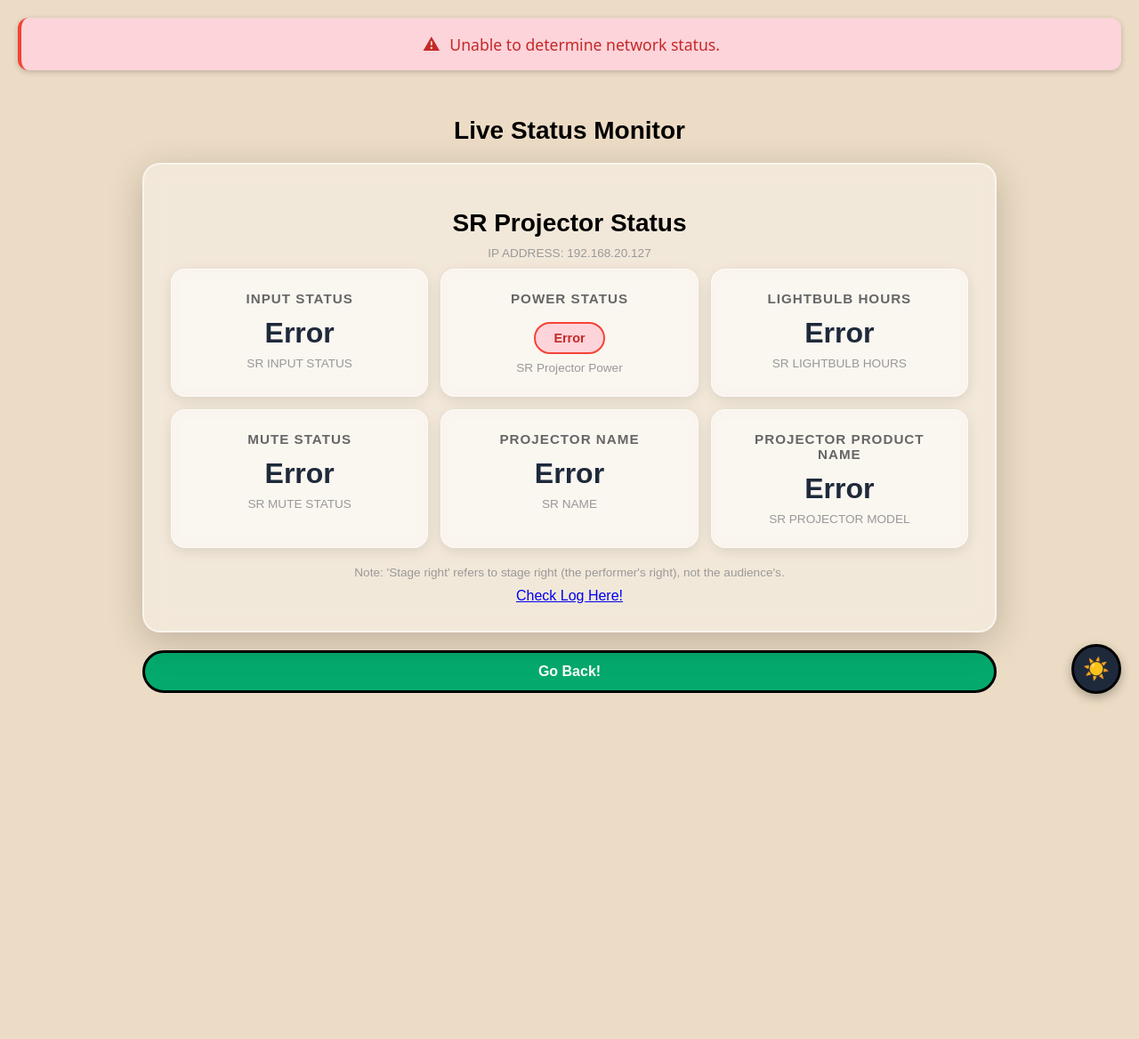
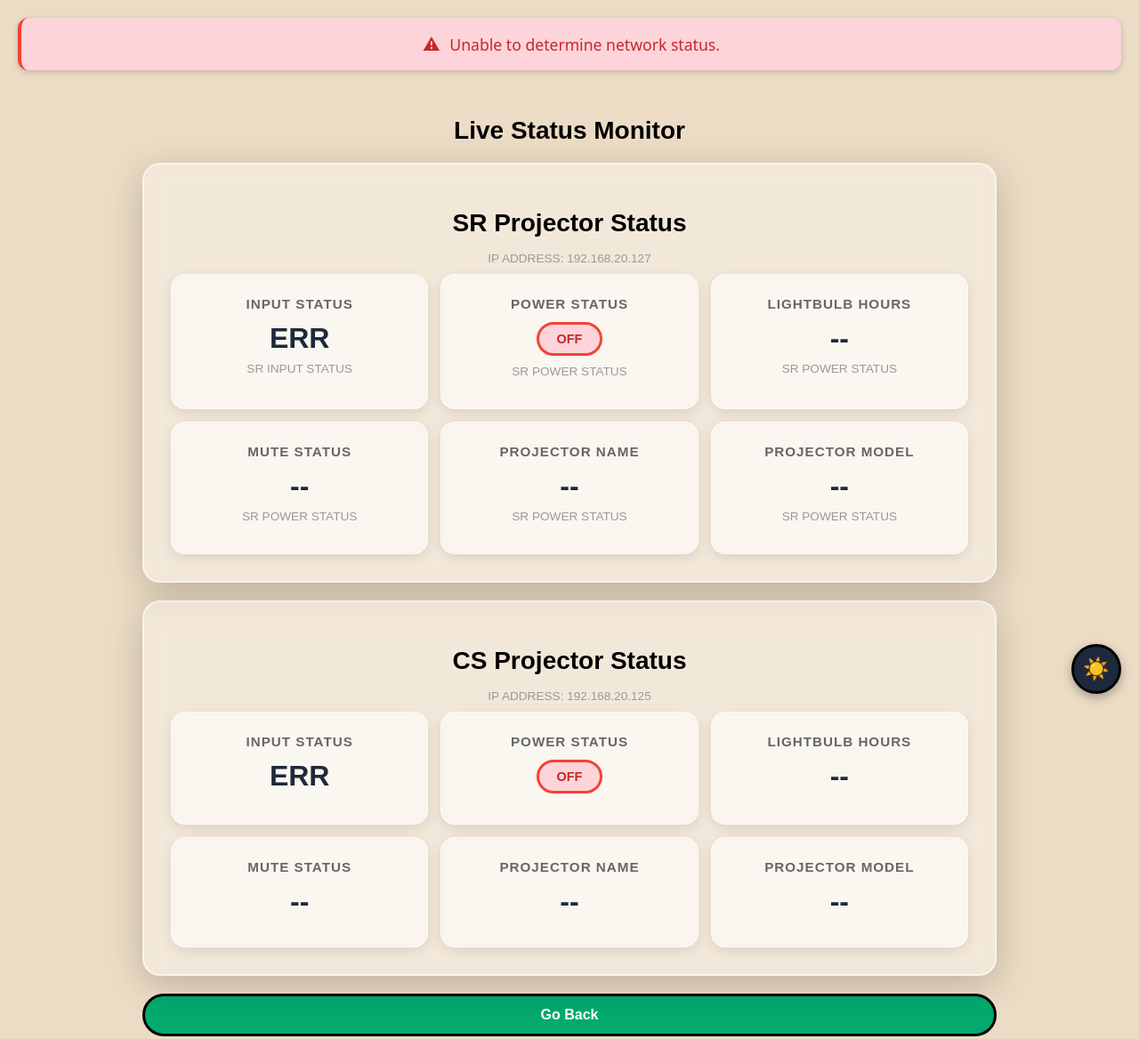
Before and after one commit to coleby41/PVMC-Video-Dashboard, a plain HTML site: page testing.html in a window 1280 px wide. Shown: the whole page at 89% size. Before the commit the page ends 840 px from the top, so only its background shows below. Drawn offline with Linux system fonts and the light colour scheme; no server answers.

Commit message:
Projector Update

```diff
--- a/scripts/projectors/cs-projector.js
+++ b/scripts/projectors/cs-projector.js
@@ -0,0 +1,58 @@
+const CS_BASE_URL = 'http://192.168.20.100:8000/api/variable/CS_Projector';
+
+const CS_VARIABLES = {
+    powerState: 'powerState',
+    muteState: 'muteState',
+    projectorInput: 'projectorInput',
+    projectorName: 'projectorName',
+    lamp1Hrs: 'lamp1Hrs',
+    projectorModel: 'projectorModel'
+};
+
+async function fetchCSCompanionData() {
+    try {
+        const [
+            powerState,
+            muteState,
+            projectorInput,
+            projectorName,
+            lamp1Hrs,
+            projectorModel
+        ] = await Promise.all([
+            fetch(`${CS_BASE_URL}/${CS_VARIABLES.powerState}/value`).then(r => r.text()),
+            fetch(`${CS_BASE_URL}/${CS_VARIABLES.muteState}/value`).then(r => r.text()),
+            fetch(`${CS_BASE_URL}/${CS_VARIABLES.projectorInput}/value`).then(r => r.text()),
+            fetch(`${CS_BASE_URL}/${CS_VARIABLES.projectorName}/value`).then(r => r.text()),
+            fetch(`${CS_BASE_URL}/${CS_VARIABLES.lamp1Hrs}/value`).then(r => r.text()),
+            fetch(`${CS_BASE_URL}/${CS_VARIABLES.projectorModel}/value`).then(r => r.text())
+        ]);
+
+        document.getElementById('csprojectorInput').textContent = projectorInput || 'N/A';
+        document.getElementById('cslamp1Hrs').textContent = lamp1Hrs || '--';
+        document.getElementById('csmuteState').textContent = muteState || '--';
+        document.getElementById('csprojectorName').textContent = projectorName || '--';
+        document.getElementById('csprojectorModel').textContent = projectorModel || '--';
+
+        const powerElement = document.getElementById('cspowerStatus');
+        const isOn = powerState?.toLowerCase().includes('on') || powerState === '1';
+
+        powerElement.textContent = isOn ? 'ON' : 'OFF';
+        powerElement.className = isOn ? 'status connected' : 'status disconnected';
+
+    } catch (error) {
+        console.error('CS Projector error:', error);
+
+        document.getElementById('csprojectorInput').textContent = 'ERR';
+        document.getElementById('cslamp1Hrs').textContent = '--';
+        document.getElementById('csmuteState').textContent = '--';
+        document.getElementById('csprojectorName').textContent = '--';
+        document.getElementById('csprojectorModel').textContent = '--';
+
+        const powerElement = document.getElementById('cspowerStatus');
+        powerElement.textContent = 'OFF';
+        powerElement.className = 'status disconnected';
+    }
+}
+
+fetchCSCompanionData();
+setInterval(fetchCSCompanionData, 5000);
--- a/scripts/projectors/sr-projector.js
+++ b/scripts/projectors/sr-projector.js
@@ -1,7 +1,6 @@
-const BASE_URL = 'http://192.168.20.100:8000/api/variable/SR_Projector';
+const SR_BASE_URL = 'http://192.168.20.100:8000/api/variable/SR_Projector';
 
-// Variable names (note: you had a typo "Peojector" - keeping it as is)
-const VARIABLES = {
+const SR_VARIABLES = {
     powerState: 'powerState',
     muteState: 'muteState',
     projectorInput: 'projectorInput',
@@ -10,59 +9,50 @@ const VARIABLES = {
     projectorModel: 'projectorModel'
 };
 
-async function fetchCompanionData() {
+async function fetchSRCompanionData() {
     try {
-        // Fetch all variables individually using direct API
-        const [powerState, muteState, projectorInput, projectorName, lamp1Hrs, projectorModel] = await Promise.all([
-            fetch(`${BASE_URL}/${VARIABLES.powerState}/value`).then(r => r.text()),
-            fetch(`${BASE_URL}/${VARIABLES.muteState}/value`).then(r => r.text()),
-            fetch(`${BASE_URL}/${VARIABLES.projectorInput}/value`).then(r => r.text()),
-            fetch(`${BASE_URL}/${VARIABLES.projectorName}/value`).then(r => r.text()),
-            fetch(`${BASE_URL}/${VARIABLES.lamp1Hrs}/value`).then(r => r.text()),
-            fetch(`${BASE_URL}/${VARIABLES.projectorModel}/value`).then(r => r.text())
+        const [
+            powerState,
+            muteState,
+            projectorInput,
+            projectorName,
+            lamp1Hrs,
+            projectorModel
+        ] = await Promise.all([
+            fetch(`${SR_BASE_URL}/${SR_VARIABLES.powerState}/value`).then(r => r.text()),
+            fetch(`${SR_BASE_URL}/${SR_VARIABLES.muteState}/value`).then(r => r.text()),
+            fetch(`${SR_BASE_URL}/${SR_VARIABLES.projectorInput}/value`).then(r => r.text()),
+            fetch(`${SR_BASE_URL}/${SR_VARIABLES.projectorName}/value`).then(r => r.text()),
+            fetch(`${SR_BASE_URL}/${SR_VARIABLES.lamp1Hrs}/value`).then(r => r.text()),
+            fetch(`${SR_BASE_URL}/${SR_VARIABLES.projectorModel}/value`).then(r => r.text())
         ]);
 
-        // Update HTML elements
-        document.getElementById('projectorInput').textContent = projectorInput || 'N/A';
-        document.getElementById('lamp1Hrs').textContent = lamp1Hrs || '--';
-        document.getElementById('muteState').textContent = muteState || '--';
-        document.getElementById('projectorName').textContent = projectorName || '--';
-        document.getElementById('projectorModel').textContent = projectorModel || '--';
+        document.getElementById('srprojectorInput').textContent = projectorInput || 'N/A';
+        document.getElementById('srlamp1Hrs').textContent = lamp1Hrs || '--';
+        document.getElementById('srmuteState').textContent = muteState || '--';
+        document.getElementById('srprojectorName').textContent = projectorName || '--';
+        document.getElementById('srprojectorModel').textContent = projectorModel || '--';
 
-        // Update power status with color
-        const powerElement = document.getElementById('powerStatus');
-        if (powerState) {
-            const isOn = powerState.toString().toLowerCase().includes('on') ||
-                         powerState === '1' ||
-                         powerState === '1';
-            powerElement.textContent = isOn ? 'ON' : 'OFF';
-            powerElement.className = isOn ? 'status connected' : 'status disconnected';
-        } else {
-            powerElement.textContent = 'Unknown';
-            powerElement.className = 'status disconnected';
-        }
+        const powerElement = document.getElementById('srpowerStatus');
+        const isOn = powerState?.toLowerCase().includes('on') || powerState === '1';
 
-        // Optional: Log to console for debugging
-        console.log('SR Projector data updated successfully');
+        powerElement.textContent = isOn ? 'ON' : 'OFF';
+        powerElement.className = isOn ? 'status connected' : 'status disconnected';
 
     } catch (error) {
-        console.error('Error fetching Companion data:', error);
+        console.error('SR Projector error:', error);
 
-        // Set error states on all elements
-        document.getElementById('projectorInput').textContent = 'Error';
-        document.getElementById('lamp1Hrs').textContent = 'Error';
-        document.getElementById('muteState').textContent = 'Error';
-        document.getElementById('projectorName').textContent = 'Error';
-        document.getElementById('projectorModel').textContent = 'Error';
+        document.getElementById('srprojectorInput').textContent = 'ERR';
+        document.getElementById('srlamp1Hrs').textContent = '--';
+        document.getElementById('srmuteState').textContent = '--';
+        document.getElementById('srprojectorName').textContent = '--';
+        document.getElementById('srprojectorModel').textContent = '--';
 
-        const powerElement = document.getElementById('powerStatus');
-        powerElement.textContent = 'Error';
+        const powerElement = document.getElementById('srpowerStatus');
+        powerElement.textContent = 'OFF';
         powerElement.className = 'status disconnected';
     }
 }
 
-// Fetch on load
-fetchCompanionData();
-
-// Auto-refresh every 5 seconds
-setInterval(fetchCompanionData, 5000);
+fetchSRCompanionData();
+setInterval(fetchSRCompanionData, 5000);
--- a/styles/testing.css
+++ b/styles/testing.css
@@ -246,26 +246,36 @@ hr {
     font-size: 0.85rem;
     color: #999;
     text-align: center;
+    margin-bottom: 10px;
 }
 
 /* ==================== STATUS BADGE ==================== */
 .status {
-    display: inline-block;
+    display: block;
+    width: fit-content;
+    margin: 0 auto;
+    margin-bottom: 10px;
     padding: 8px 20px;
     border-radius: 20px;
     font-size: 0.9rem;
     font-weight: bold;
+
 }
 
 .status.connected {
-    background: #0f7b0f;
-    color: white;
+    background-color: #D1FFBD;
+    border-width: 3px;
+    border-style: solid;
+    border-color: #4CAF50;
+    color: #226226;
 }
 
 .status.disconnected {
     background: #fcd4da;
-    border: 2px solid #f44336;
+    border: 3px solid #f44336;
     color: #c62828;
+    text-align: center;
+
 }
 
 /* ==================== BUTTONS ==================== */
--- a/testing.html
+++ b/testing.html
@@ -14,76 +14,103 @@
 </head>
 <body>
 
+    <!-- Network Banner -->
+    <div id="network-banner" class="banner2 hidden"></div>
 
-        <!-- 3. CAMPUS/NETWORK BANNER (red - controlled by campus-check.js) -->
-    <div id="network-banner" class="banner2 hidden"></div>
-        <!-- Main Content -->
     <div class="container">
         <h1>Live Status Monitor</h1>
 
+        <!-- ================= SR PROJECTOR ================= -->
         <div class="dashboard-wrapper">
-    <h1 style="width: 100%; text-align: center; margin-bottom: 10px;">
-        SR Projector Status
-    </h1>
-    <p class="card-label" style="margin-bottom: 10px;">IP ADDRESS: 192.168.20.127</p>
+            <h1 style="text-align:center;">SR Projector Status</h1>
+            <p class="card-label">IP ADDRESS: 192.168.20.127</p>
+
             <div class="dashboard-container">
-
                 <div class="card">
                     <div class="card-title">INPUT STATUS</div>
-            <div class="card-value" id="projectorInput">--</div>
+                    <div class="card-value" id="srprojectorInput">--</div>
                     <div class="card-label">SR INPUT STATUS</div>
                 </div>
 
                 <div class="card">
-            <div class="card-title">Power Status</div>
-            <div class="card-value">
-                <span class="status disconnected" id="powerStatus">OFF</span>
-            </div>
-            <div class="card-label">SR Projector Power</div>
+                    <div class="card-title">POWER STATUS</div>
+                    <span class="status disconnected" id="srpowerStatus">--</span>
+                    <div class="card-label">SR POWER STATUS</div>
                 </div>
 
                 <div class="card">
                     <div class="card-title">LIGHTBULB HOURS</div>
-            <div class="card-value" id="lamp1Hrs">--</div>
-            <div class="card-label">SR LIGHTBULB HOURS</div>
+                    <div class="card-value" id="srlamp1Hrs">--</div>
+                    <div class="card-label">SR POWER STATUS</div>
                 </div>
 
                 <div class="card">
                     <div class="card-title">MUTE STATUS</div>
-            <div class="card-value" id="muteState">--</div>
-            <div class="card-label">SR MUTE STATUS</div>
+                    <div class="card-value" id="srmuteState">--</div>
+                    <div class="card-label">SR POWER STATUS</div>
                 </div>
 
                 <div class="card">
                     <div class="card-title">PROJECTOR NAME</div>
-            <div class="card-value" id="projectorName">--</div>
-            <div class="card-label">SR NAME</div>
+                    <div class="card-value" id="srprojectorName">--</div>
+                    <div class="card-label">SR POWER STATUS</div>
                 </div>
 
                 <div class="card">
-            <div class="card-title">PROJECTOR PRODUCT NAME</div>
-            <div class="card-value" id="projectorModel">--</div>
-            <div class="card-label">SR PROJECTOR MODEL</div>
+                    <div class="card-title">PROJECTOR MODEL</div>
+                    <div class="card-value" id="srprojectorModel">--</div>
+                    <div class="card-label">SR POWER STATUS</div>
                 </div>
-    </div>
-    <p class="card-label" style="padding-top: 20px;">Note: 'Stage right' refers to stage right (the performer's right), not the audience's.</p>
-<a href="404.html" style="display: block; text-align: center; padding-top: 10px;">
-  Check Log Here!
-</a>
-</div>
-
-
-
-<button class="dashboard-button" onclick="window.location.href='projectors.html'">
-  Go Back!
-</button>
             </div>
         </div>
 
+        <!-- ================= CS PROJECTOR ================= -->
+        <div class="dashboard-wrapper">
+            <h1 style="text-align:center;">CS Projector Status</h1>
+            <p class="card-label">IP ADDRESS: 192.168.20.125</p>
+
+            <div class="dashboard-container">
+                <div class="card">
+                    <div class="card-title">INPUT STATUS</div>
+                    <div class="card-value" id="csprojectorInput">--</div>
+                </div>
+
+                <div class="card">
+                    <div class="card-title">POWER STATUS</div>
+                    <span class="status disconnected" id="cspowerStatus">OFF</span>
+                </div>
+
+                <div class="card">
+                    <div class="card-title">LIGHTBULB HOURS</div>
+                    <div class="card-value" id="cslamp1Hrs">--</div>
+                </div>
+
+                <div class="card">
+                    <div class="card-title">MUTE STATUS</div>
+                    <div class="card-value" id="csmuteState">--</div>
+                </div>
+
+                <div class="card">
+                    <div class="card-title">PROJECTOR NAME</div>
+                    <div class="card-value" id="csprojectorName">--</div>
+                </div>
+
+                <div class="card">
+                    <div class="card-title">PROJECTOR MODEL</div>
+                    <div class="card-value" id="csprojectorModel">--</div>
+                </div>
+            </div>
+        </div>
+
+        <button class="dashboard-button" onclick="window.location.href='projectors.html'">
+            Go Back
+        </button>
+    </div>
+
     <!-- Scripts -->
-    <script src="scripts/testing.js"></script>
+    <script src="scripts/projectors/sr-projector.js"></script>
+    <script src="scripts/projectors/cs-projector.js"></script>
     <script src="scripts/campus-check2.js"></script>
     <script src="scripts/theme-switcher.js"></script>
-    <script src="scripts/projectors/sr-projector.js"></script>
 </body>
 </html>
```
Also changed, not shown: so.html (+1 -33 lines). Lines whose indentation alone changed are shown as unchanged.
